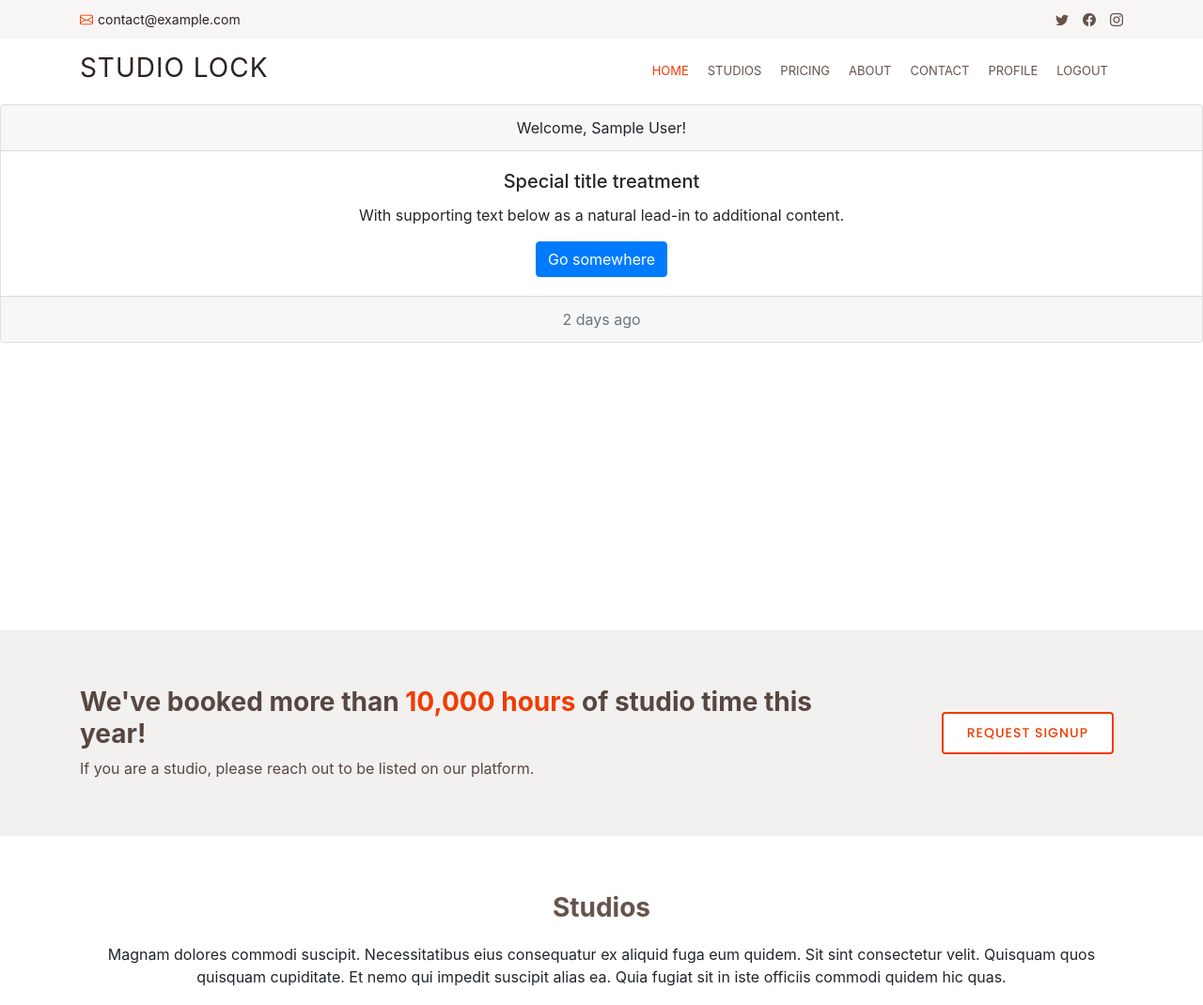
After one commit to j0sephsasson/studio-lock, a Flask app: page /profile in a window 1280 px wide. The commit adds this page. Shown: the top 1070 px of the page at 94% size. Run offline with Flask 2, Linux system fonts and the light colour scheme; the visitor is signed in with stand-in values (Sample User, id 1); some libraries are stand-ins or nearby versions; some web fonts are replaced.

Commit message:
added profile api/template

```diff
--- a/app/main.py
+++ b/app/main.py
@@ -18,6 +18,12 @@
 def index():
     return render_template('index.html')
 
+# profile page of our web-app
+@main.route('/profile', methods=['GET', 'POST'])
+def profile():
+    name = current_user.name
+    return render_template('profile.html', name=name)
+
 # about page of our web-app
 @main.route('/about', methods=['GET', 'POST'])
 def about():
--- a/app/templates/base.html
+++ b/app/templates/base.html
@@ -89,9 +89,14 @@
             </ul>
           </li> -->
                     <li><a href="#">Contact</a></li>
-
+                    {% if not current_user.is_authenticated %}
                     <li><a href="{{ url_for('auth.login') }}">Login</a></li>
                     <li><a href="{{ url_for('auth.signup') }}">Signup</a></li>
+                    {% endif %}
+                    {% if current_user.is_authenticated %}
+                    <li><a href="{{ url_for('main.profile') }}">Profile</a></li>
+                    <li><a href="{{ url_for('auth.logout') }}">Logout</a></li>
+                    {% endif %}
                 </ul>
                 <i class="bi bi-list mobile-nav-toggle"></i>
             </nav><!-- .navbar -->
--- /dev/null
+++ b/app/templates/profile.html
@@ -0,0 +1,17 @@
+{% extends "base.html" %}
+
+{% block content %}
+<div class="card text-center">
+    <div class="card-header">
+      Welcome, {{ name }}!
+    </div>
+    <div class="card-body">
+      <h5 class="card-title">Special title treatment</h5>
+      <p class="card-text">With supporting text below as a natural lead-in to additional content.</p>
+      <a href="#" class="btn btn-primary">Go somewhere</a>
+    </div>
+    <div class="card-footer text-muted">
+      2 days ago
+    </div>
+  </div>
+{% endblock %}
```
